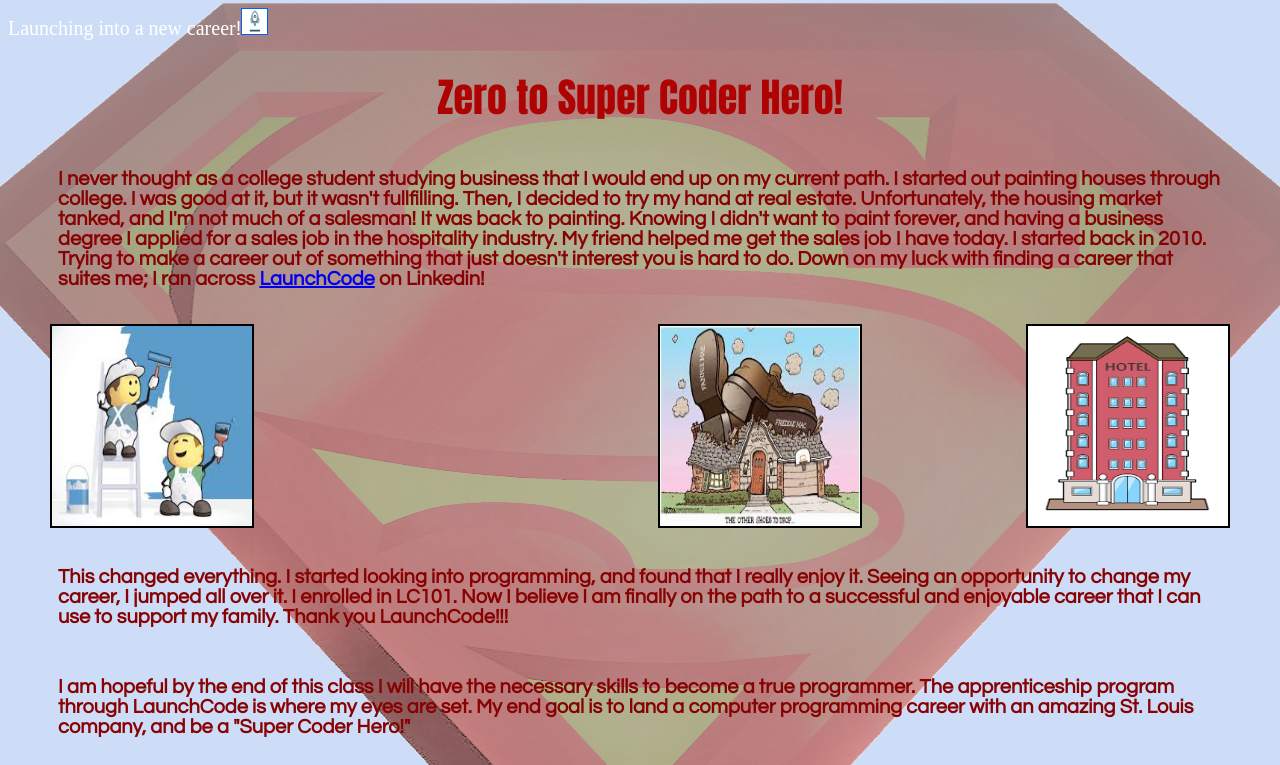
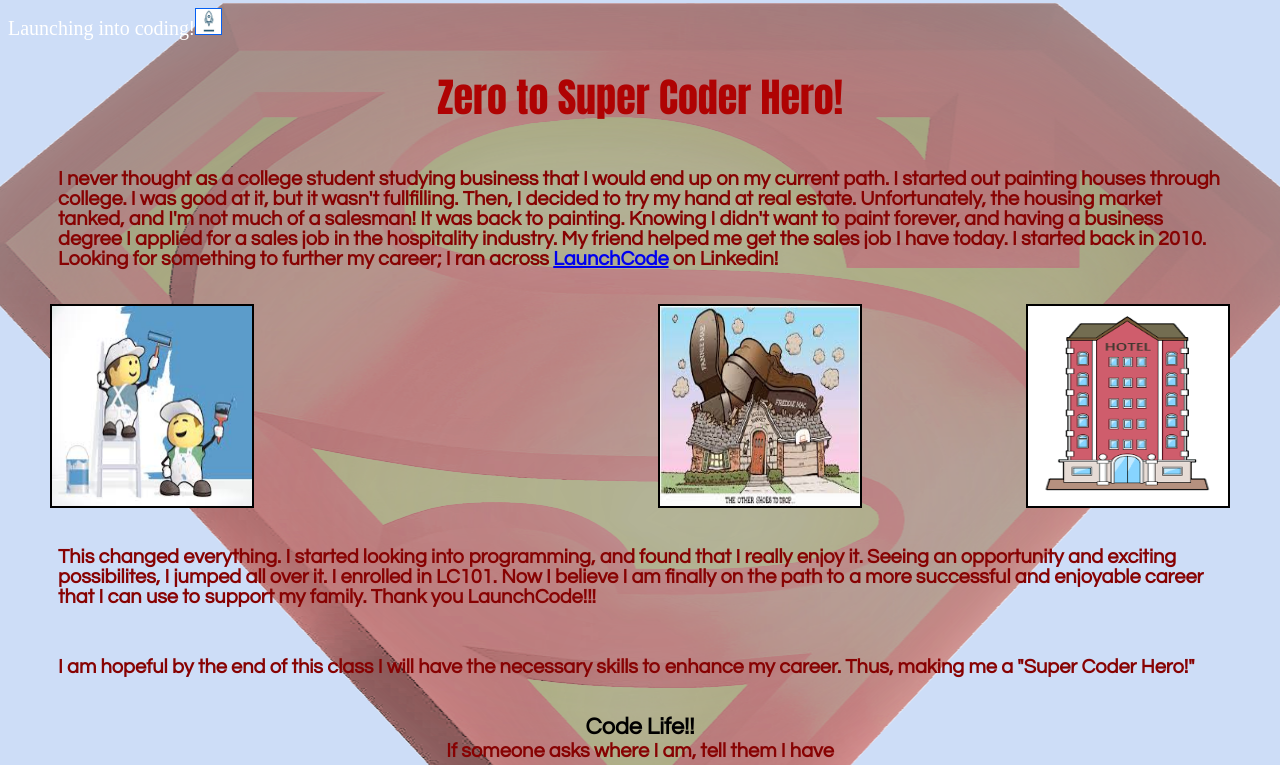
Before and after one commit to jakeulmer2/html-me-something, a plain HTML site: page index.html in a window 1280 px wide. Shown: the top 765 px of the page. Drawn offline with Linux system fonts and the light colour scheme.

Commit message:
Updated Paragraph Content

```diff
--- a/index.html
+++ b/index.html
@@ -2,12 +2,12 @@
 <html>
 
     <head>
-        <title>Jake Ulmer-Career</title>
+        <title>Jake Ulmer-Coder</title>
 		<link type="text/css" rel="stylesheet" href="styles.css"/>
     </head>
 
     <body>
-	    <header class="headfoot">Launching into a new career<span>!</span><img id="rocket"; src="images/LC Rocket.jpg" /></header>
+	    <header class="headfoot">Launching into coding<span>!</span><img id="rocket"; src="images/LC Rocket.jpg" /></header>
 		<main>
 	        <h1>Zero to Super Coder Hero!</h1>
 		        <p><b>I never thought as a college student studying business that I would end up on my current path.
@@ -15,8 +15,7 @@
 				I decided to try my hand at real estate.  Unfortunately, the housing market tanked, and I'm not much
 				of a salesman!  It was back to painting.  Knowing I didn't want to paint forever, and having a business
 				degree I applied for a sales job in the hospitality industry.  My friend helped me get the sales job I
-				have today.  I started back in 2010.  Trying to make a career out of something that just doesn't
-				interest you is hard to do.  Down on my luck with finding a career that suites me; I ran across
+				have today.  I started back in 2010.  Looking for something to further my career; I ran across
 				<a href="www.launchcode.org">LaunchCode</a> on Linkedin!</b></p>
 
                     <div id="jobs">
@@ -26,12 +25,10 @@
 					</div>
 
 				<p><b>This changed everything.  I started looking into programming, and found that I really enjoy it.  Seeing
-				an opportunity to change my career, I jumped all over it.  I enrolled in LC101.  Now I believe I am finally
-				on the path to a successful and enjoyable career that I can use to support my family.  Thank you LaunchCode!!!</b></p>
+				an opportunity and exciting possibilites, I jumped all over it.  I enrolled in LC101.  Now I believe I am finally
+				on the path to a more successful and enjoyable career that I can use to support my family.  Thank you LaunchCode!!!</b></p>
 
-				<p><b>I am hopeful by the end of this class I will have the necessary skills to become a true programmer.  The
-				apprenticeship program through LaunchCode is where my eyes are set.  My end goal is to land a computer programming
-				career with an amazing St. Louis company, and be a "Super Coder Hero!"</b></p>
+				<p><b>I am hopeful by the end of this class I will have the necessary skills to enhance my career.  Thus, making me a "Super Coder Hero!"</b></p>
         </main>
 				<article>
 				    <h3>Code Life!!</h3>
```
